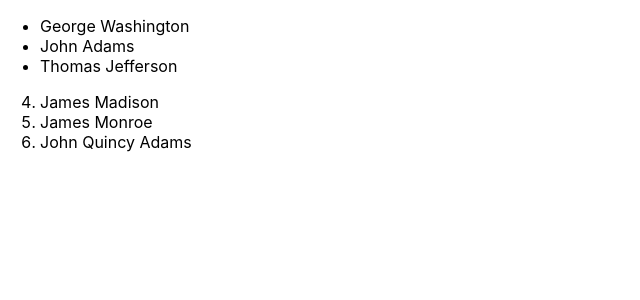
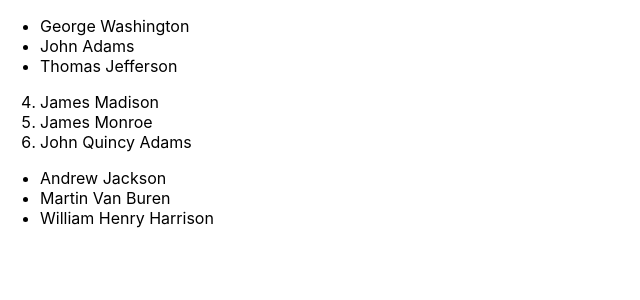
Before and after one commit to LesiukO/react-hw-1, a React (Create React App) app: page / in a window 1280 px wide. Shown: the top 300 px of the page, without its empty margins (0-640 px from the left). Built offline with nearby package versions, Linux system fonts and the light colour scheme.

Commit message:
Task-4: unordered list made from array

```diff
--- a/src/index.js
+++ b/src/index.js
@@ -3,6 +3,12 @@
 import './index.css';
 import App from './App';
 import * as serviceWorker from './serviceWorker';
+
+const listOfPresidents = [
+  'Andrew Jackson',
+  'Martin Van Buren',
+  'William Henry Harrison'
+];
 
 ReactDOM.render(
   <React.StrictMode>
@@ -17,6 +23,13 @@
       <li>James Monroe</li>
       <li>John Quincy Adams</li>
     </ol>
+
+    <ul>
+      {listOfPresidents.map(president => {
+        return <li key={president}>{president}</li>
+      })}
+    </ul>
+
   </React.StrictMode>,
   document.getElementById('root')
 );
```
